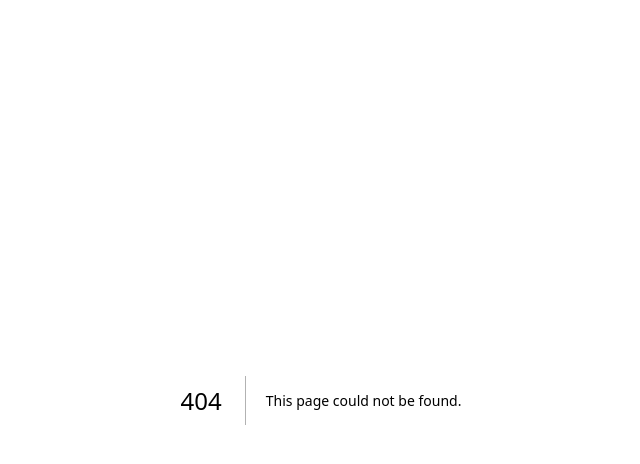
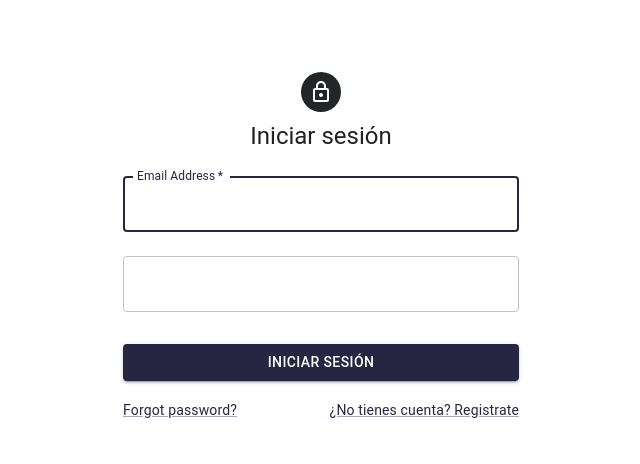
Before and after one commit to RatchetCooper/Programaci-n-Web-2, a Next.js app in the folder front/: page /Login in a window 1280 px wide. Before the commit this address had no page. Shown: the top 464 px of the page, without its empty margins (319-959 px from the left). Built offline with nearby package versions, Linux system fonts and the light colour scheme.

Commit message:
componentes de la interfaz

```diff
--- a/front/app/Landing/page.js
+++ b/front/app/Landing/page.js
@@ -2,15 +2,13 @@
 import { Box, Typography } from "@mui/material";
 import LandingCampaigns from "../components/LandingCampaigns";
 import { useTheme } from '@mui/material/styles'; //esta va ligada al provider
-import { ThemeProvider } from '@mui/material/styles'; //Contexto
-import theme from "../Theme";
 
 export default function Landing(){
     const data = [{"username": "Erika",  "campaignName": "Test 1"}, {"username": "Juan", "campaignName": "Test 2"}]
 
     return(
         <div>
-            <ThemeProvider theme={ theme }>
+
 
 
             <Box sx={{
@@ -35,7 +33,7 @@
                 </Box>
             </Box>
             <LandingCampaigns campaignData={ data } ></LandingCampaigns>
-            </ThemeProvider>
+
         </div>
     );
 }
--- /dev/null
+++ b/front/app/Login/page.js
@@ -0,0 +1,98 @@
+"use client"
+import Avatar from '@mui/material/Avatar';
+import Button from '@mui/material/Button';
+import CssBaseline from '@mui/material/CssBaseline';
+import TextField from '@mui/material/TextField';
+import FormControlLabel from '@mui/material/FormControlLabel';
+import Checkbox from '@mui/material/Checkbox';
+import Link from '@mui/material/Link';
+import Grid from '@mui/material/Grid';
+import Box from '@mui/material/Box';
+import LockOutlinedIcon from '@mui/icons-material/LockOutlined';
+import Typography from '@mui/material/Typography';
+import Container from '@mui/material/Container';
+import { createTheme } from '@mui/material/styles';
+import { useTheme } from '@mui/material/styles'; //esta va ligada al provider
+import { useState } from 'react';
+
+export default function Login(){
+    const theme = useTheme();
+    const [ UserName, setUserName] = useState("")
+    const [ Password, setPassword] = useState("")
+
+    const UserNameChange = (e) => setUserName(e.target.value)
+    const PasswordChange = (e) => setPassword(e.target.value)
+    const SubmitLogin = ()=> {
+        console.log("username" + UserName)
+        console.log("password" + Password)
+    }
+    return(
+
+      <Container component="main" maxWidth="xs">
+        <CssBaseline />
+        <Box
+          sx={{
+            marginTop: 8,
+            display: 'flex',
+            flexDirection: 'column',
+            alignItems: 'center'
+
+          }}
+        >
+          <Avatar sx={{ m: 1, bgcolor: 'secondary.main' }}>
+            <LockOutlinedIcon />
+          </Avatar>
+          <Typography component="h1" variant="h5">
+            Iniciar sesión
+          </Typography>
+          <Box component="form" noValidate sx={{ mt: 1 }}>
+            <TextField
+              margin="normal"
+              required
+              fullWidth
+              id="email"
+              label="Email Address"
+              name="email"
+              autoComplete="email"
+              autoFocus
+              onChange={ UserNameChange }
+            />
+            <TextField
+              margin="normal"
+              required
+              fullWidth
+              name="password"
+              label="Password"
+              type="password"
+              id="password"
+              autoComplete="current-password"
+              onChange={ PasswordChange }
+            />
+
+            <Button
+              fullWidth
+              variant="contained"
+              sx={{ mt: 3, mb: 2 }}
+              onClick={ SubmitLogin }
+            >
+              Iniciar sesión
+            </Button>
+            <Grid container>
+              <Grid item xs>
+                <Link href="#" variant="body2">
+                  Forgot password?
+                </Link>
+              </Grid>
+              <Grid item>
+                <Link href="#" variant="body2">
+                  {"¿No tienes cuenta? Registrate"}
+                </Link>
+              </Grid>
+            </Grid>
+          </Box>
+        </Box>
+
+      </Container>
+
+    )
+}
--- a/front/app/layout.js
+++ b/front/app/layout.js
@@ -1,5 +1,7 @@
 import { Inter } from "next/font/google";
 import "./globals.css";
+import { ThemeProvider } from '@mui/material/styles'; //Contexto
+import theme from "../app/Theme.js";
 
 const inter = Inter({ subsets: ["latin"] });
 
@@ -11,7 +13,12 @@
 export default function RootLayout({ children }) {
   return (
     <html lang="en">
-      <body className={inter.className}>{children}</body>
+
+      <body className={inter.className}>
+        <ThemeProvider theme={ theme }>
+          {children}
+        </ThemeProvider>
+      </body>
     </html>
   );
 }
```
Also changed, not shown: front/app/components/UserCampaignsParticipants.js (added, +9 -0 lines), front/app/components/UserCampaignsItemParticipants.js (added).
